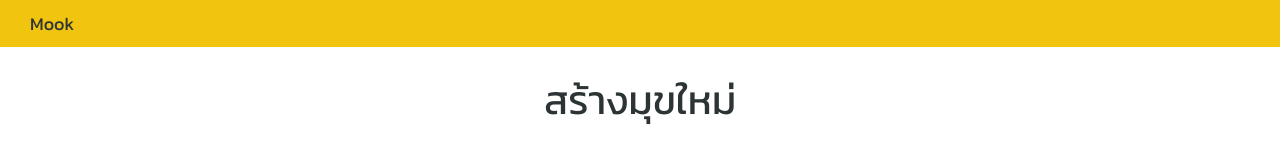
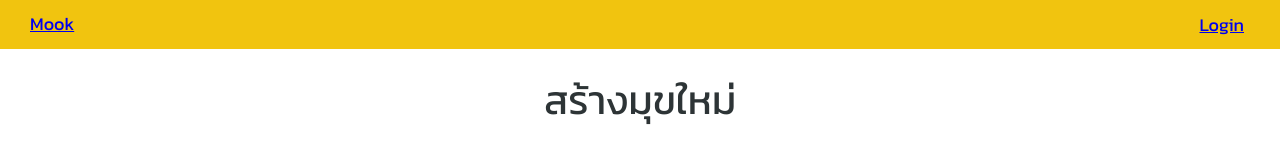
Before and after one commit to Tauhoo/Mook, a Next.js app: page /form in a window 1280 px wide. Shown: the top 149 px of the page. Built offline with nearby package versions, Linux system fonts and the light colour scheme.

Commit message:
All bug was fixed

```diff
--- a/components/navbar.js
+++ b/components/navbar.js
@@ -67,6 +67,12 @@ class page extends Component {
       }.bind(this))
     }
   }
+  componentWillReceiveProps(nextProps){
+    if (!nextProps.isOnline) return
+    this.setState(JSON.parse(localStorage.getItem('MookUserData')),function () {
+      this.props.login()
+    }.bind(this))
+  }
 
   logout(){
     localStorage.removeItem('MookUserData')
@@ -78,17 +84,17 @@ class page extends Component {
     return (
       <Container>
         <Topic>
-          <span>Mook</span>
+          <span><Link href={'/'}>Mook</Link></span>
         </Topic>
         <Picture url={this.state.picture.data.url} display={this.props.isOnline}/>
         <Menu display={this.props.isOnline}>
-          <MenuButton>Create</MenuButton>
+          <MenuButton><Link href={'/form'}>Create</Link></MenuButton>
           <MenuButton onClick={this.logout}>Logout</MenuButton>
           <Text>{this.state.name}</Text>
         </Menu>
         <Menu display={!this.props.isOnline}>
           <MenuButton><Link
-          href={'https://www.facebook.com/v3.0/dialog/oauth?client_id=2106226559621691&redirect_uri=https://localhost:3000/&state={"{st=state123abc,ds=123456789}"}'}>
+          href={'https://www.facebook.com/v3.0/dialog/oauth?client_id=2106226559621691&redirect_uri=https://localhost:3000/'}>
           Login</Link>
           </MenuButton>
         </Menu>
--- a/pages/form.js
+++ b/pages/form.js
@@ -1,6 +1,6 @@
 import Head  from 'next/head'
 import styled from 'styled-components'
-import Navbar from '../components/form/navbar'
+import Navbar from '../components/navbar'
 import Topic from '../components/form/topic'
 import Name from '../components/form/name'
 import Tag from '../components/form/tag'
```
